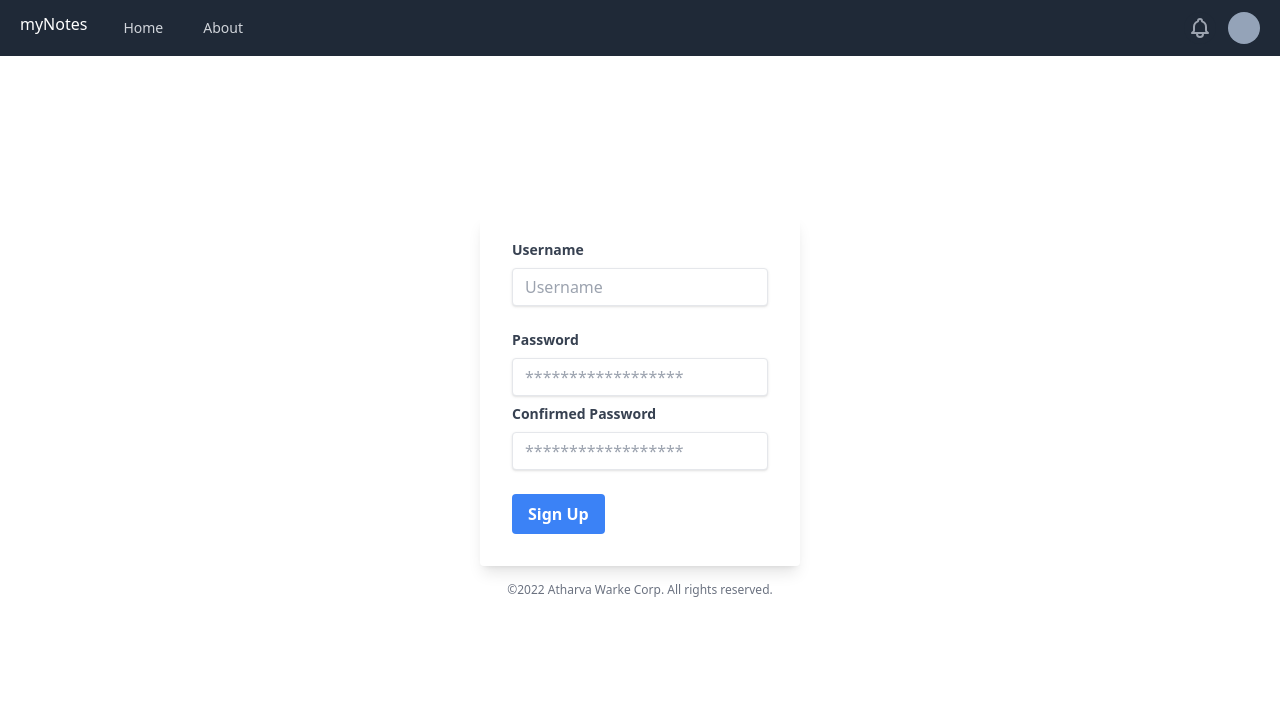
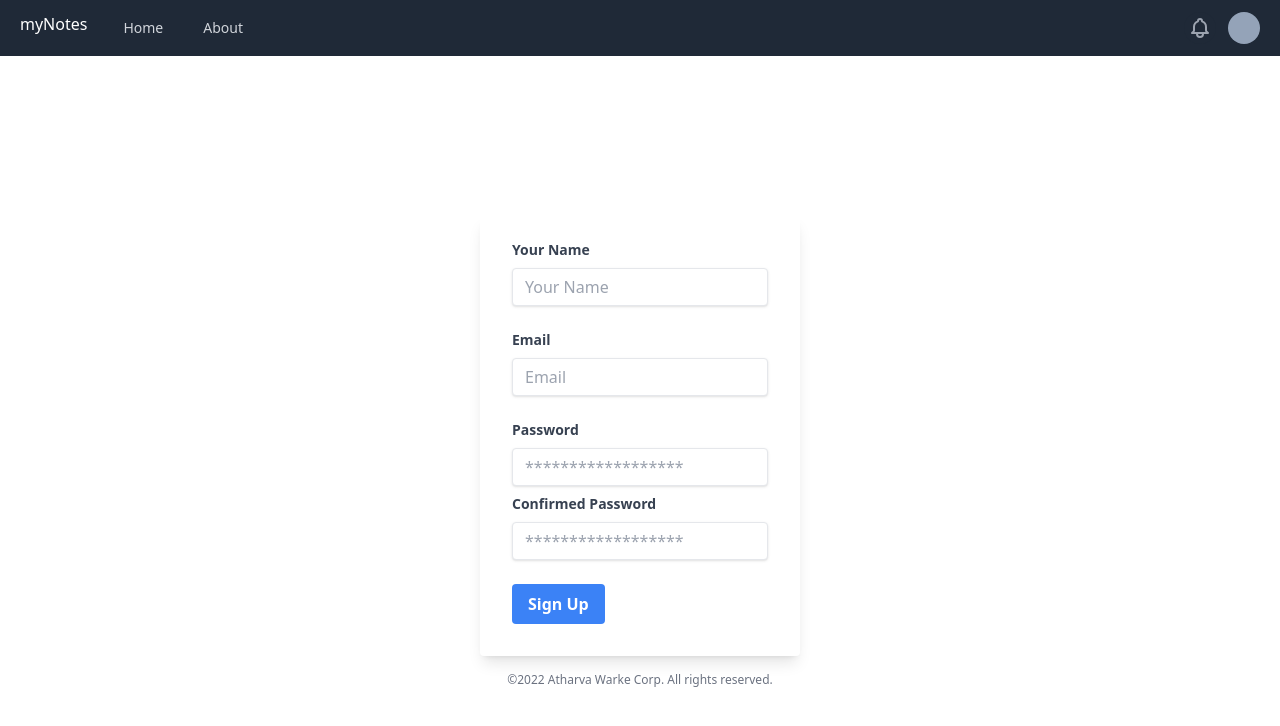
Before and after one commit to AtharvaWarke/mynotes-app, a React (Create React App) app: page /signup in a window 1280 px wide. Shown: the top 726 px of the page. Built offline with nearby package versions, Linux system fonts and the light colour scheme.

Commit message:
Authentication-2-react

```diff
--- a/src/components/Pages/Signup.js
+++ b/src/components/Pages/Signup.js
@@ -1,22 +1,79 @@
-import React from "react";
+import React, { useState } from "react";
+import { useNavigate } from "react-router-dom";
 
 function Signup() {
+	let navigate = useNavigate();
+
+	const handleLogin = async (event) => {
+		event.preventDefault();
+		const response = await fetch("http://localhost:4000/api/auth/createUser", {
+			method: "POST",
+			headers: {
+				"Content-Type": "application/json",
+			},
+			body: JSON.stringify({
+				name: creds.name,
+				email: creds.email,
+				password: creds.password,
+			}),
+		});
+		const json = await response.json();
+		console.log(json);
+		if (json.success) {
+			localStorage.setItem("auth-token", json.autentication_token);
+			navigate("/");
+		} else {
+		}
+	};
+
+	const [creds, setCreds] = useState({
+		name: "",
+		email: "",
+		password: "",
+		cnfrmPassword: "",
+	});
+
+	const onChange = (event) => {
+		setCreds({ ...creds, [event.target.name]: event.target.value });
+	};
+
 	return (
 		<div className="flex justify-center items-center pt-40">
 			<div className="w-full max-w-xs">
-				<form className="bg-white shadow-lg rounded px-8 pt-6 pb-8 mb-4">
+				<form
+					className="bg-white shadow-lg rounded px-8 pt-6 pb-8 mb-4"
+					onSubmit={handleLogin}
+				>
 					<div className="mb-6">
 						<label
 							className="block text-gray-700 text-sm font-bold mb-2"
-							htmlFor="username"
+							htmlFor="name"
 						>
-							Username
+							Your Name
 						</label>
 						<input
 							className="shadow appearance-none border rounded w-full py-2 px-3 text-gray-700 leading-tight focus:outline-none focus:shadow-outline"
-							id="username"
-							type="text"
-							placeholder="Username"
+							id="name"
+							type="name"
+							name="name"
+							placeholder="Your Name"
+							onChange={onChange}
+						/>
+					</div>
+					<div className="mb-6">
+						<label
+							className="block text-gray-700 text-sm font-bold mb-2"
+							htmlFor="email"
+						>
+							Email
+						</label>
+						<input
+							className="shadow appearance-none border rounded w-full py-2 px-3 text-gray-700 leading-tight focus:outline-none focus:shadow-outline"
+							id="email"
+							type="email"
+							name="email"
+							placeholder="Email"
+							onChange={onChange}
 						/>
 					</div>
 					<div className="mb-2">
@@ -30,27 +87,31 @@ function Signup() {
 							className="shadow appearance-none border rounded w-full py-2 px-3 text-gray-700 leading-tight focus:outline-none focus:shadow-outline"
 							id="password"
 							type="password"
+							name="password"
 							placeholder="******************"
+							onChange={onChange}
 						/>
 					</div>
 					<div className="mb-6">
 						<label
 							className="block text-gray-700 text-sm font-bold mb-2"
-							htmlFor="password"
+							htmlFor="cnfrmPassword"
 						>
 							Confirmed Password
 						</label>
 						<input
 							className="shadow appearance-none border rounded w-full py-2 px-3 text-gray-700 leading-tight focus:outline-none focus:shadow-outline"
-							id="password"
+							id="cnfrmPassword"
 							type="password"
+							name="cnfrmPassword"
 							placeholder="******************"
+							onChange={onChange}
 						/>
 					</div>
 					<div className="flex items-center justify-between">
 						<button
 							className="bg-blue-500 hover:bg-blue-700 text-white font-bold py-2 px-4 rounded focus:outline-none focus:shadow-outline"
-							type="button"
+							type="submit"
 						>
 							Sign Up
 						</button>
```
